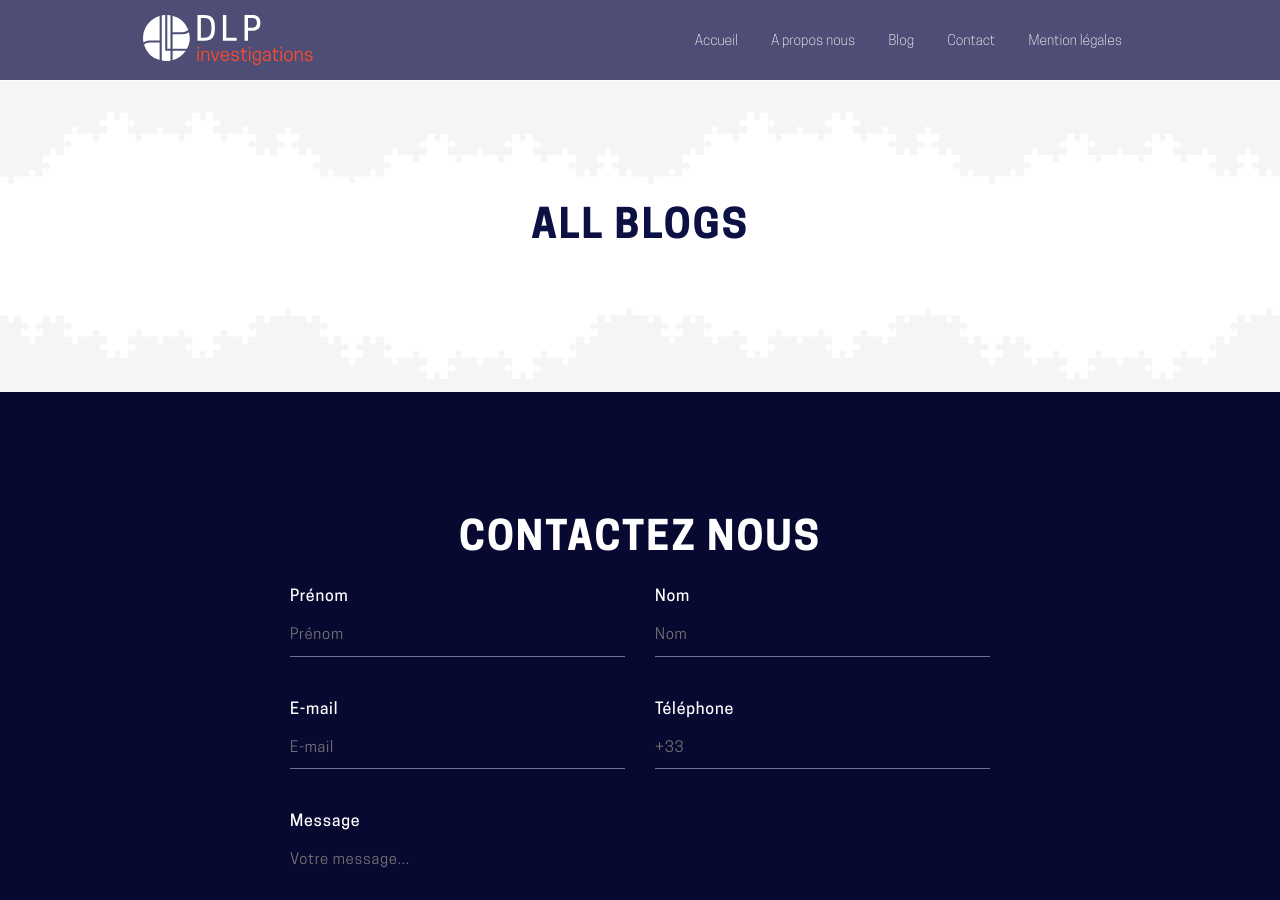
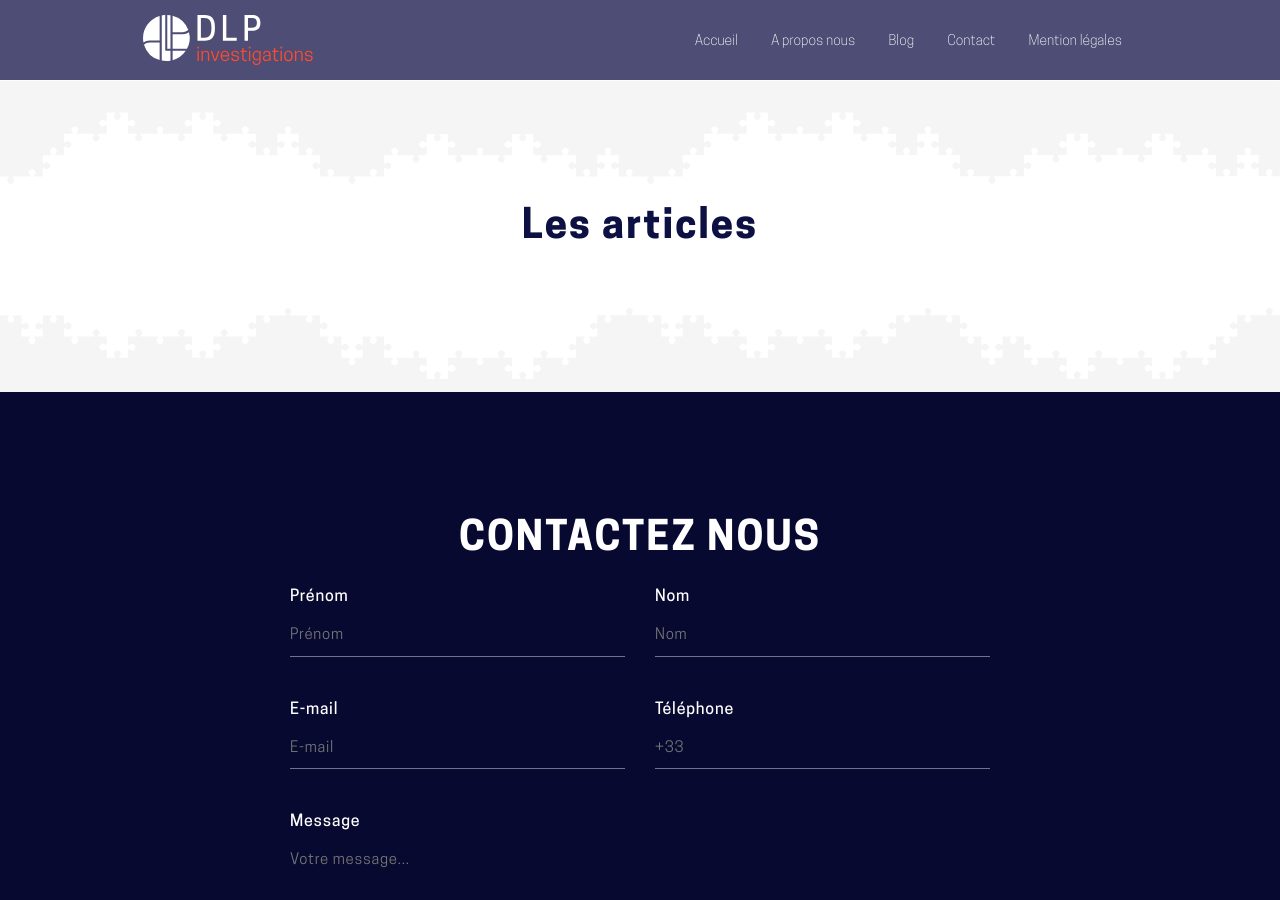
Before and after one commit to lobo-studio/dpl_investigation, a Jekyll site: the page built from blog.md, in a window 1280 px wide and 900 px high. Built offline with Jekyll 4.4.1, drawn with Linux system fonts in a browser that asks for light colours; nearby versions of some CDN libraries.

Commit message:
all blogs

```diff
--- a/_layouts/blog.html
+++ b/_layouts/blog.html
@@ -7,7 +7,7 @@ permalink: /blog/
 	<section class="blog-page">
 		<div class="container">
 			<div class="blog-page-holder">
-				<h2 class="text-center">ALL BLOGS</h2>
+				<h2 class="text-center">Les articles</h2>
 				<div class="blog-list">
 
 					{% for post in paginator.posts %}
```
